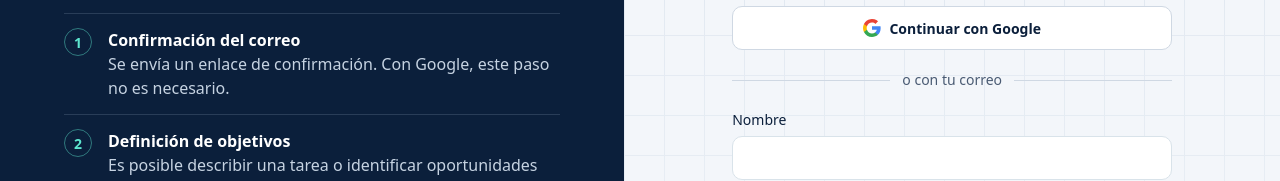
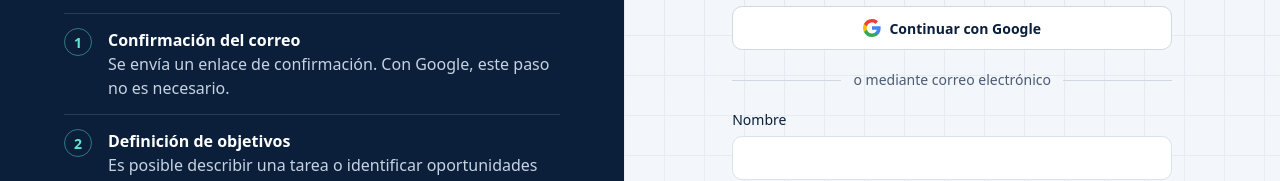
Before and after one commit to CESARKUBEREK/Delega, a Next.js app: page /crear-cuenta in a window 1280 px wide. Shown: the part 285-466 px from the top of the page. Built offline with nearby package versions, Linux system fonts and the light colour scheme; no server answers.

Commit message:
Align MarchaSolo editorial copy in signup-form.tsx

```diff
--- a/src/app/(auth)/crear-cuenta/signup-form.tsx
+++ b/src/app/(auth)/crear-cuenta/signup-form.tsx
@@ -18,7 +18,7 @@ export function SignupForm({ initialPlan }: { initialPlan?: string }) {
   return (
     <>
       <GoogleButton next={next} />
-      <Divider>o con tu correo</Divider>
+      <Divider>o mediante correo electrónico</Divider>
       <form action={action} className="flex flex-col gap-4" noValidate>
         <input type="hidden" name="next" value={next} />
         {plan ? <input type="hidden" name="plan" value={plan} /> : null}
```
